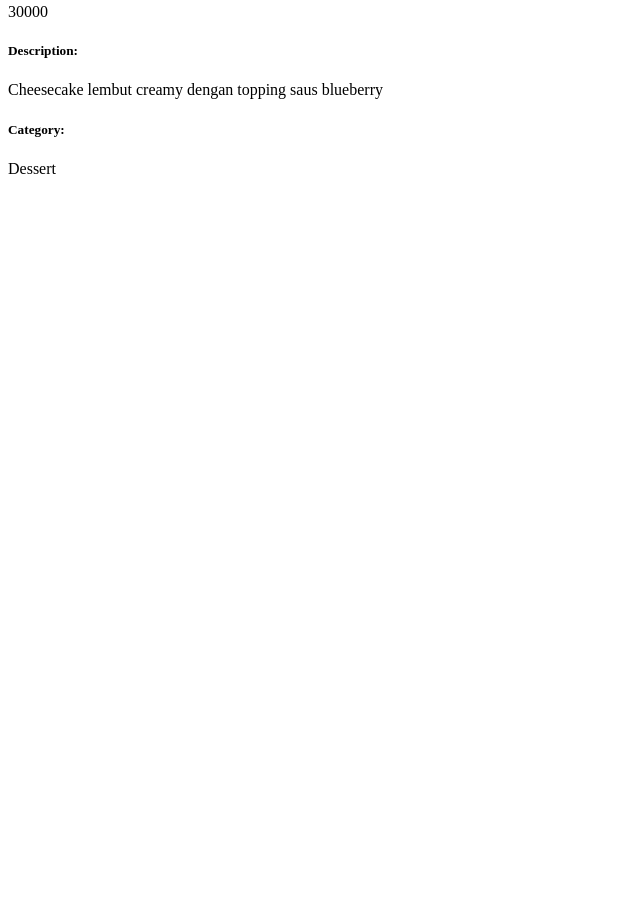
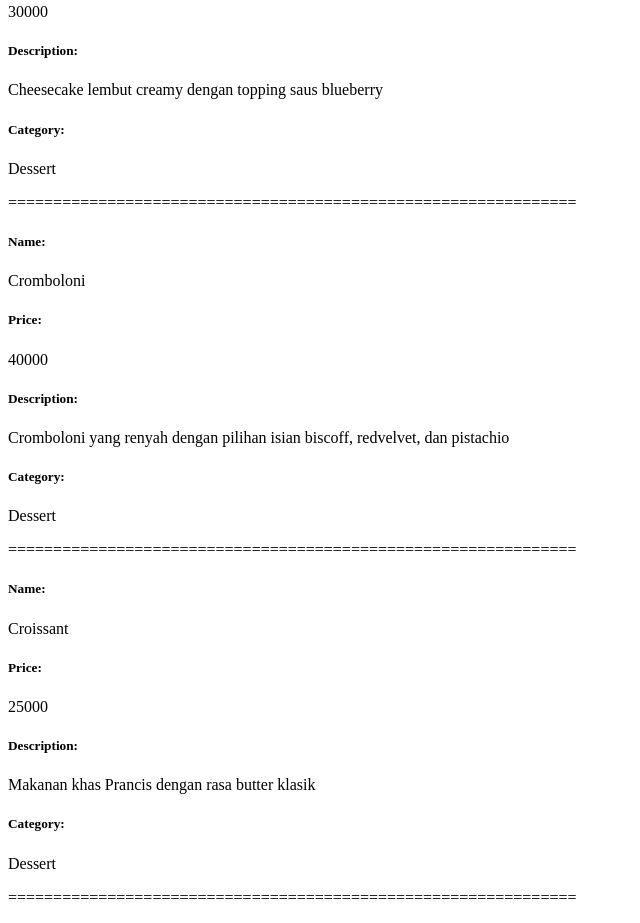
Before and after one commit to salsaaruum/amolali_bakery, a Django app: page / in a window 1280 px wide. Shown: the part 224-1147 px from the top of the page, without its empty margins (0-640 px from the left). Before the commit the page ends 398 px from the top, so only its background shows below. Run offline with Django 5.2, Linux system fonts and the light colour scheme.

Commit message:
Menambahkan beberapa menu baru

```diff
--- a/main/templates/main.html
+++ b/main/templates/main.html
@@ -9,3 +9,24 @@
 <p>{{ blueberry_cheesecake.description }}</p> <!-- deskripsi menu -->
 <h5>Category: </h5>
 <p>{{ blueberry_cheesecake.category }}</p> <!--kategori menu -->
+<p>{{ blueberry_cheesecake.space }}</p> <!--untuk jarak pemisah-->
+
+<h5>Name: </h5>
+<p>{{ cromboloni.name }}</p> <!-- nama menu -->
+<h5>Price: </h5>
+<p>{{ cromboloni.price }}</p> <!-- harga per pcs -->
+<h5>Description: </h5>
+<p>{{ cromboloni.description }}</p> <!-- deskripsi menu -->
+<h5>Category: </h5>
+<p>{{ cromboloni.category }}</p> <!--kategori menu -->
+<p>{{ cromboloni.space }}</p> <!--untuk jarak pemisah-->
+
+<h5>Name: </h5>
+<p>{{ croissant.name }}</p> <!-- nama menu -->
+<h5>Price: </h5>
+<p>{{ croissant.price }}</p> <!-- harga per pcs -->
+<h5>Description: </h5>
+<p>{{ croissant.description }}</p> <!-- deskripsi menu -->
+<h5>Category: </h5>
+<p>{{ croissant.category }}</p> <!--kategori menu -->
+<p>{{ croissant.space }}</p> <!--untuk jarak pemisah-->
--- a/main/views.py
+++ b/main/views.py
@@ -5,7 +5,23 @@ def show_main(request):
         'name' : 'Blueberry Cheesecake',
         'price': 30000,
         'description': 'Cheesecake lembut creamy dengan topping saus blueberry',
-        'category' : 'Dessert'
+        'category' : 'Dessert',
+        'space' : '==============================================================='
     }
 
-    return render(request, "main.html", {'blueberry_cheesecake': blueberry_cheesecake})
+    cromboloni = {
+        'name' : 'Cromboloni',
+        'price': 40000,
+        'description': 'Cromboloni yang renyah dengan pilihan isian biscoff, redvelvet, dan pistachio',
+        'category' : 'Dessert',
+        'space' : '==============================================================='
+    }
+
+    croissant = {
+        'name' : 'Croissant',
+        'price': 25000,
+        'description': 'Makanan khas Prancis dengan rasa butter klasik',
+        'category' : 'Dessert',
+        'space' : '==============================================================='
+    }
+    return render(request, "main.html", {'blueberry_cheesecake': blueberry_cheesecake, 'cromboloni': cromboloni, 'croissant': croissant})
```
